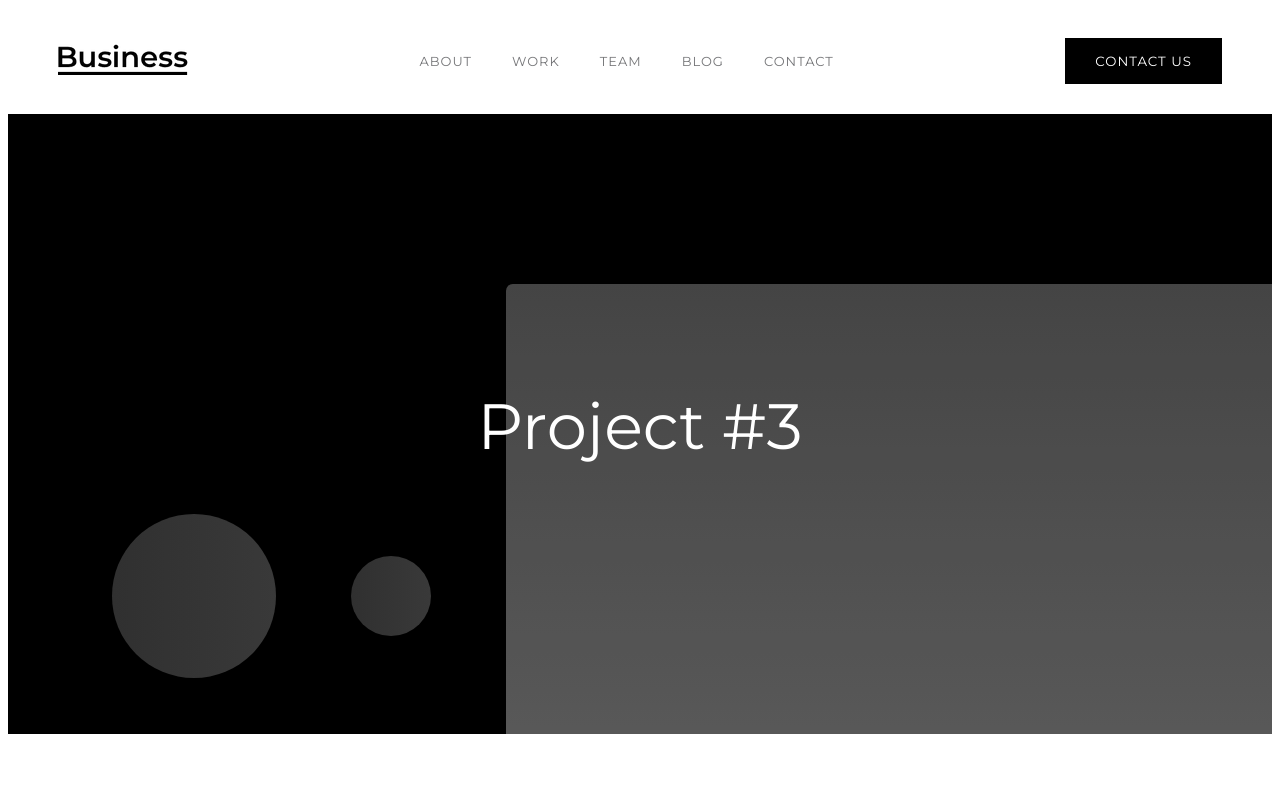
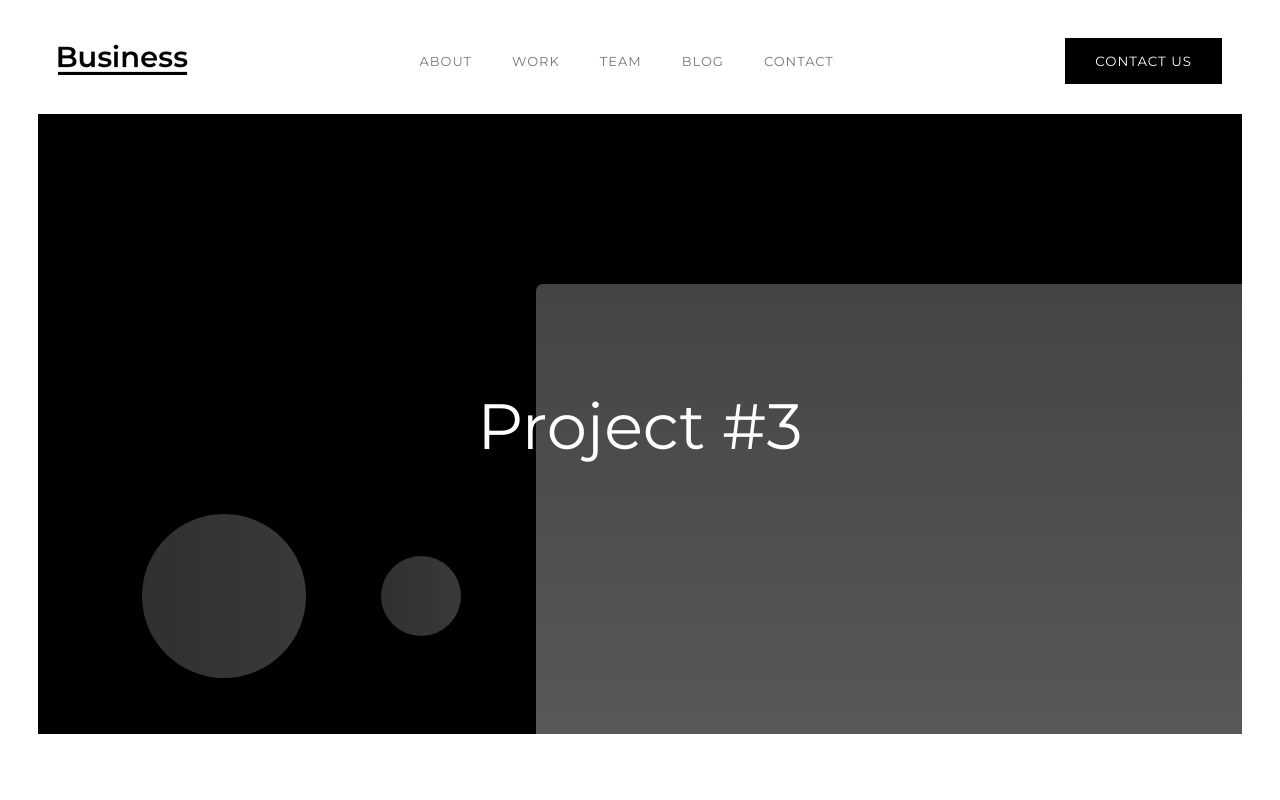
Before and after one commit to thegalluzz/webflow-template-remake, a Next.js app: page /work/project-3 in a window 1280 px wide. Shown: the top 800 px of the page. Built offline with nearby package versions, Linux system fonts and the light colour scheme.

Commit message:
fixed section css

```diff
--- a/pages/work/project-3.tsx
+++ b/pages/work/project-3.tsx
@@ -14,7 +14,7 @@ export default function ProjectThree() {
             </Head>
             <main className="Main">
                 <Navbar />
-                <section className={styles.headersection}>
+                <section className="Section">
                     <div className={styles.IntroHeaderProjectThree}>
                         <div className={styles.IntroContentProject}>
                             <div className={styles.IntroTextProject}>
@@ -23,7 +23,7 @@ export default function ProjectThree() {
                         </div>
                     </div>
                 </section>
-                <section className={styles.ProjectDescritionSection}>
+                <section className="Section">
                     <div className={styles.ProjectDescritionContainer}>
                         <div className={styles.ProjectDescritionGrid}>
                             <div>
```
